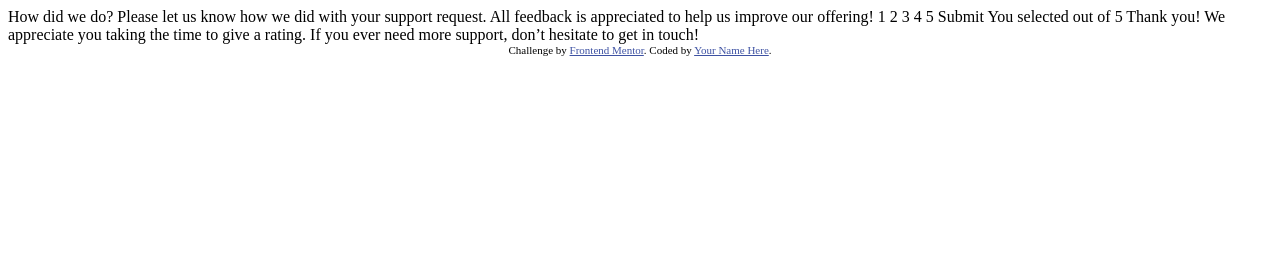
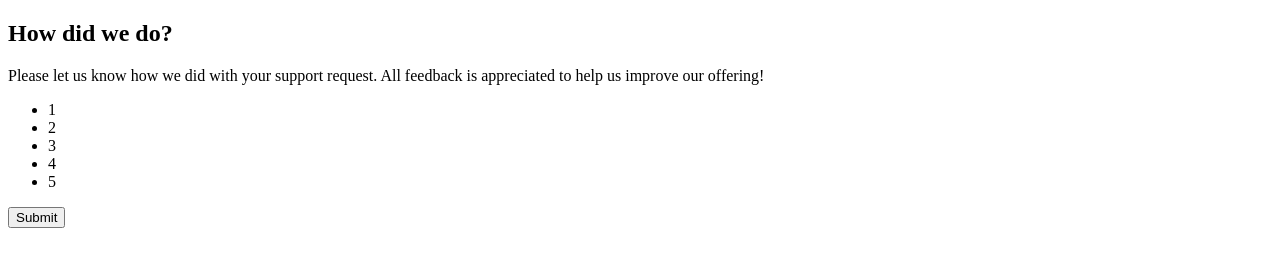
Before and after one commit to almanzarsaul/frontend-mentor-interactive-rating, a plain HTML site: page index.html in a window 1280 px wide. Drawn offline with Linux system fonts and the light colour scheme.

Commit message:
Initial HTML structure

```diff
--- a/index.html
+++ b/index.html
@@ -1,49 +1,53 @@
 <!DOCTYPE html>
 <html lang="en">
   <head>
-  <meta charset="UTF-8">
-  <meta name="viewport" content="width=device-width, initial-scale=1.0"> <!-- displays site properly based on user's device -->
+    <meta charset="UTF-8" />
+    <meta name="viewport" content="width=device-width, initial-scale=1.0" />
+    <!-- displays site properly based on user's device -->
 
-  <link rel="icon" type="image/png" sizes="32x32" href="./images/favicon-32x32.png">
+    <link
+      rel="icon"
+      type="image/png"
+      sizes="32x32"
+      href="./images/favicon-32x32.png"
+    />
 
     <title>Frontend Mentor | Interactive rating component</title>
-
-  <!-- Feel free to remove these styles or customise in your own stylesheet 👍 -->
-  <style>
-    .attribution { font-size: 11px; text-align: center; }
-    .attribution a { color: hsl(228, 45%, 44%); }
-  </style>
   </head>
   <body>
-
-  <!-- Rating state start -->
-
-  How did we do?
-
-  Please let us know how we did with your support request. All feedback is appreciated
-  to help us improve our offering!
-
-  1 2 3 4 5
-
-  Submit
+    <main>
+      <article>
+        <h1>How did we do?</h1>
+        <p>
+          Please let us know how we did with your support request. All feedback
+          is appreciated to help us improve our offering!
+        </p>
+        <ul>
+          <li>1</li>
+          <li>2</li>
+          <li>3</li>
+          <li>4</li>
+          <li>5</li>
+        </ul>
+        <button>Submit</button>
+      </article>
+    </main>
 
     <!-- Rating state end -->
 
     <!-- Thank you state start -->
 
-  You selected <!-- Add rating here --> out of 5
-
-  Thank you!
-
-  We appreciate you taking the time to give a rating. If you ever need more support,
-  don’t hesitate to get in touch!
+    <!-- Add rating here -->
+    <!-- out of 5 Thank you! We appreciate you taking the time to give a rating. If -->
+    <!-- you ever need more support, don’t hesitate to get in touch! -->
 
     <!-- Thank you state end -->
 
-
-  <div class="attribution">
-    Challenge by <a href="https://www.frontendmentor.io?ref=challenge" target="_blank">Frontend Mentor</a>.
-    Coded by <a href="#">Your Name Here</a>.
-  </div>
+    <!-- <div class="attribution">
+      Challenge by
+      <a href="https://www.frontendmentor.io?ref=challenge" target="_blank"
+        >Frontend Mentor</a
+      >. Coded by <a href="#">Your Name Here</a>.
+    </div> -->
   </body>
 </html>
```
Lines whose indentation alone changed are shown as unchanged.
